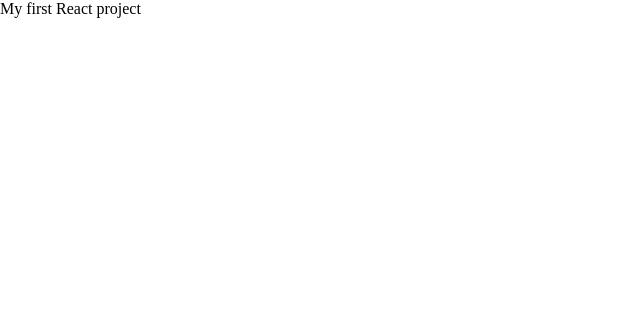
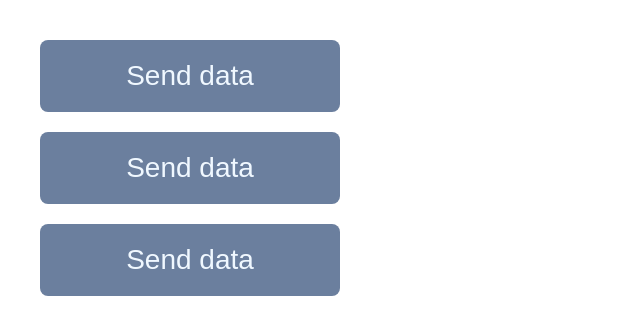
Before and after one commit to JanaHewer/React, a React (Create React App) app: page / in a window 1280 px wide. Shown: the top 334 px of the page, without its empty margins (0-640 px from the left). Built offline with nearby package versions, Linux system fonts and the light colour scheme.

Commit message:
Lesson02

```diff
--- a/src/App.css
+++ b/src/App.css
@@ -1,3 +1,5 @@
 .App {
   display: flex;
+  flex-direction: column;
+  flex: 1;
 }
--- a/src/App.js
+++ /dev/null
@@ -1,6 +0,0 @@
-import "./App.css";
-function App() {
-  return <div className="App">My first React project</div>;
-}
-
-export default App;
--- /dev/null
+++ b/src/App.jsx
@@ -0,0 +1,12 @@
+import "./App.css";
+import Lesson02 from "./lessons/Lessons02/Lessons02";
+
+function App() {
+  return (
+    <div className="App">
+      <Lesson02 />
+    </div>
+  );
+}
+
+export default App;
--- /dev/null
+++ b/src/components/Button/Button.jsx
@@ -0,0 +1,15 @@
+import "./styles.css";
+
+function Button() {
+  const sendButtonName = "Send";
+  const getButtonName = "Get";
+  const isGetButton = false;
+
+  return (
+    <button className="main-button">
+      {isGetButton ? getButtonName : sendButtonName} data
+    </button>
+  );
+}
+
+export default Button;
--- /dev/null
+++ b/src/components/Button/styles.css
@@ -0,0 +1,10 @@
+.main-button {
+ width: 300px;
+ padding: 20px 30px;
+ background: rgb(107, 127, 158);
+ font-size: 28px;
+ color: aliceblue;
+ border: none;
+ border-radius: 8px;
+
+}
--- /dev/null
+++ b/src/lessons/Lessons02/Lessons02.jsx
@@ -0,0 +1,10 @@
+import "./styles.css";
+import Button from "../../components/Button/Button";
+
+    function Lesson02() {
+        return(<div className="buttons-container">
+        <Button/>
+        <Button/>
+        <Button/></div>)
+    }
+    export default Lesson02
--- /dev/null
+++ b/src/lessons/Lessons02/styles.css
@@ -0,0 +1,6 @@
+.buttons-container {
+    display: flex;
+    flex-direction: column;
+    gap: 20px;
+    margin: 40px;
+  }
```
